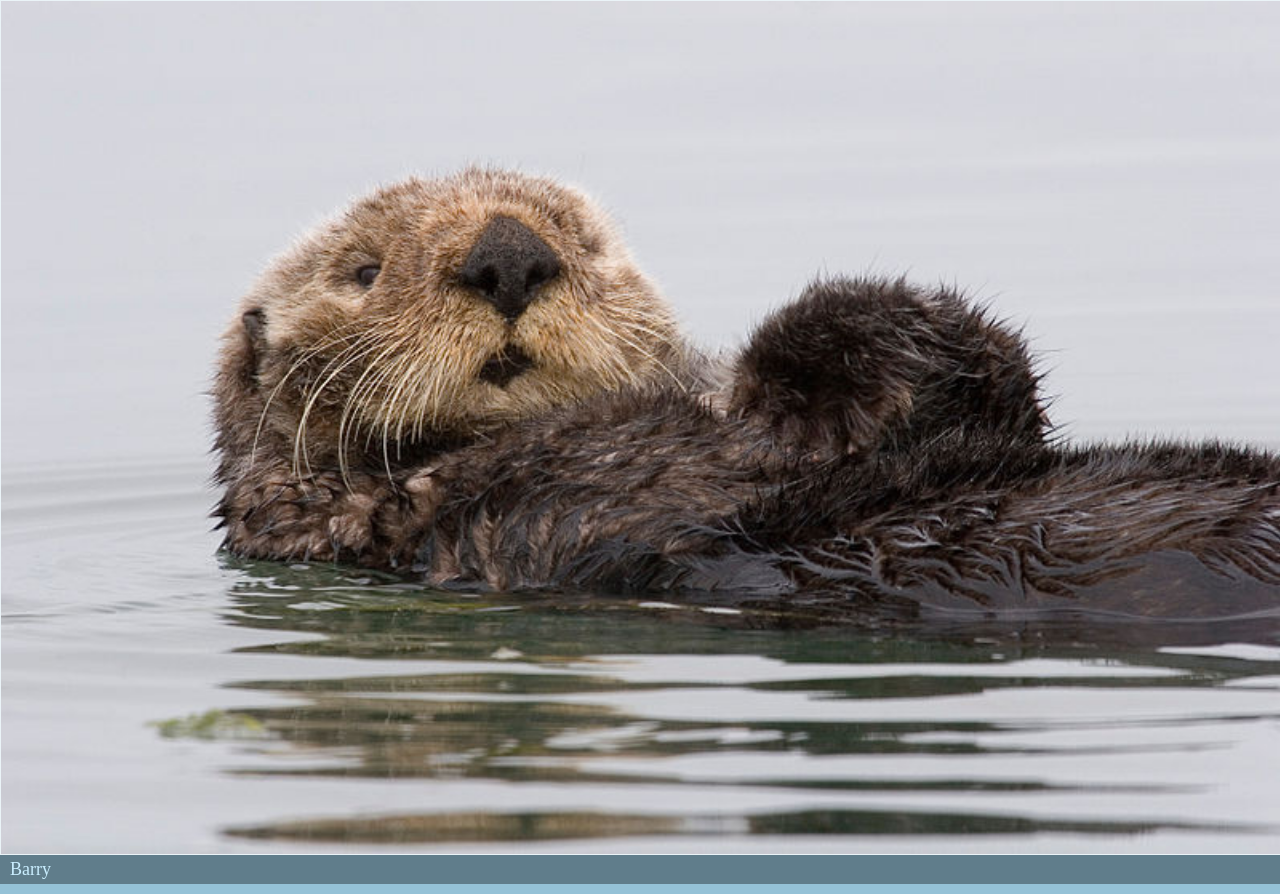
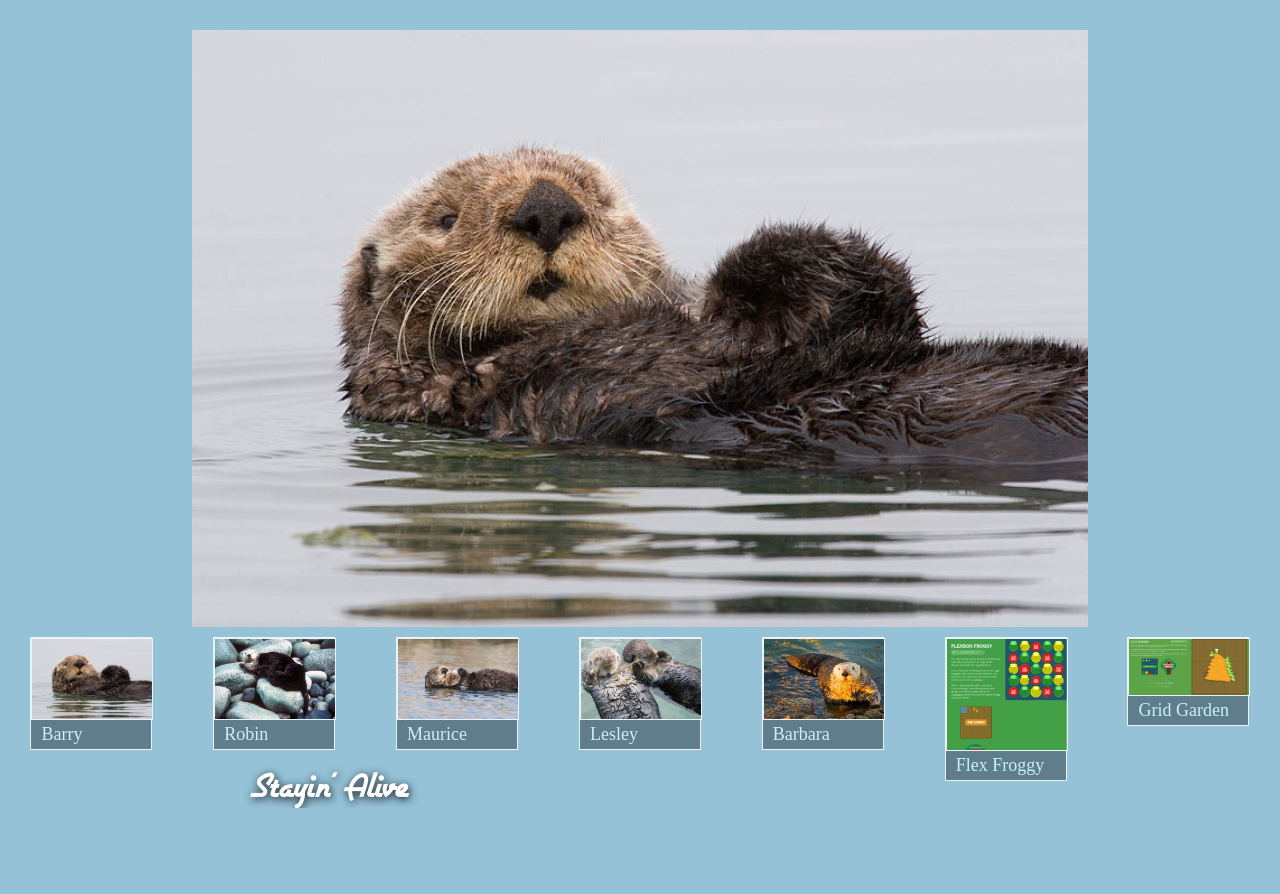
Before and after one commit to micheallam/ottergram, a plain HTML site: page index.html in a window 1280 px wide. Shown: the part 92-986 px from the top of the page. After the commit the page ends 900 px from the top, so only its background shows below. Drawn offline with nearby package versions, Linux system fonts and the light colour scheme; files whose address does not match are found by name; a web font is replaced by a local one.

Commit message:
recent changes

```diff
--- a/index.html
+++ b/index.html
@@ -11,45 +11,68 @@
 </head>
 
 <body>
-    <header>
+    <header class="main-header">
         <h1 class="logo-text">ottergram</h1>
     </header>
+    <main class="main-content">
         <ul class="thumbnail-list">
             <!--First otter-->
-        <li class="thumbnail-list">
             <a href="#">
+                <li class="thumbnail-item">
                     <img class="thumbnail-image" src="img/otter1.jpg" alt="Barry the Otter">
                     <span class="thumbnail-title">Barry</span>
+                </li>
             </a>
-        </li>
             <!--Second otter-->
+            <a href="#">
                 <li class="thumbnail-item">
-            <a href="#">
                     <img class="thumbnail-image" src="img/otter2.jpg" alt="Robin the Otter">
                     <span class="thumbnail-title">Robin</span>
+                </li>
             </a>
-        </li>
             <!--Third otter-->
+            <a href="#">
                 <li class="thumbnail-item">
-            <a href="#">
                     <img class="thumbnail-image" src="img/otter3.jpg" alt="Maurice the Otter">
                     <span class="thumbnail-title">Maurice</span>
+                </li>
             </a>
-        </li>
             <!--Fourth otter-->
+            <a href="#">
                 <li class="thumbnail-item">
-            <a href="#">
                     <img class="thumbnail-image" src="img/otter4.jpg" alt="Lesley the Otter">
                     <span class="thumbnail-title">Lesley</span>
+                </li>
             </a>
-        </li>
             <!--Fifth otter-->
-        <li class=thumbnail-item>
             <a href="#">
+            <li class="thumbnail-item">
                     <img class="thumbnail-image" src="img/otter5.jpg" alt="Barbara the Otter">
                     <span class="thumbnail-title">Barbara</span>
+                </li>
             </a>
+
+            <!--Flex Froggy-->
+            <a href="#">
+                <li class="thumbnail-item">
+                    <img class="thumbnail-image" src="img/Flex Froggy.png" alt="Flex Froggy clear">
+                    <span class="thumbnail-title">Flex Froggy</span>
                 </li>
+            </a>
+            <!--Grid Garden-->
+            <a href="#">
+                <li class="thumbnail-item">
+                    <img class="thumbnail-image" src="img/Grid Garden.png" alt="Flex Froggy clear">
+                    <span class="thumbnail-title">Grid Garden</span>
+                </li>
+            </a>
         </ul>
+
+        <!--The main image-->
+        <div class="detail-image-container">
+            <img class="detail-image" src="img/otter1.jpg" alt="">
+            <span class="detail-image-title">Stayin' Alive</span>
+        </div>
+    </main>
 </body>
 </html>
--- a/stylesheets/styles.css
+++ b/stylesheets/styles.css
@@ -9,8 +9,27 @@
     font-weight: normal;
     font-style: normal;
 }
+
+@font-face {
+    font-family: 'airstreamregular';
+    src: url('fonts/Airstream-webfont.eot');
+    src: url('fonts/Airstream-webfont.eot?#iefix') format('embedded-opentype'),
+         url('fonts/Airstream-webfont.woff') format('woff'),
+         url('fonts/Airstream-webfont.ttf') format('truetype'),
+         url('fonts/Airstream-webfont.svg#airstreamregular') format('svg');
+    font-weight: normal;
+    font-style: normal;
+}
+
 /*Body-----------------------------------------------------------------*/
+html, body {
+    height: 100%;
+}
+
 body {
+    display: flex;
+    flex-direction: column;
+
     font-size: 10px;
     background: rgb(149, 194, 215)
 }
@@ -19,6 +38,15 @@ a {
     text-decoration: none;
 }
 
+.main-header {
+    flex: 0 1 auto;
+}
+
+.main-content {
+    flex: 1 1 auto;
+    display: flex;
+    flex-direction: column;
+}
 /*Thumbnails-----------------------------------------------------------*/
 .thumbnail-title {
     display: block;
@@ -38,19 +66,28 @@ a {
     text-align: center;
     text-transform: uppercase;
     font-family: lakeshore;
-    font-size: 37px;
+    font-size: 49px;
 }
 
 .thumbnail-item {
-    display: block;
-    margin-top: 10px;
+    display: inline block;
+    min-width: 120px;
+    max-width: 120px;
     border: 1px solid rgb(100%, 100%, 100%);
     border: 1px solid rgba(100%, 100%, 100%, 0.8);
 }
 
 .thumbnail-list {
+    flex: 0 1 auto;
+    order: 2;
+    display: flex;
+    justify-content: space-around;
     list-style: none;
     padding: 0;
+
+    /* This keeps the list from wrapping around if it's too zoomed in*/
+    white-space: nowrap;
+    overflow-x: auto;
 }
 
 .thumbnail-image {
@@ -64,3 +101,30 @@ a {
     /*rgb is a fallback declaration in case the browser being used does not support rgba*/
     border: 1px solid rgba(100%, 100%, 100%, 0.8)
 }
+
+.detail-image {
+    width: 70%;
+}
+
+.detail-image-frame {
+    position: relative;
+    text-align: center;
+}
+
+.detail-image-container {
+    flex: 1 1 auto;
+    display: flex;
+    justify-content: center;
+    align-items: center;
+}
+
+.detail-image-title {
+    font-family: airstreamregular;
+    position: absolute;
+    bottom: -100px; /*-16px initially -100px for laptop*/
+    left: 250px; /*4px initially 400px for laptop*/
+
+    color: white;
+    font-size: 40px;
+    text-shadow: rgba(0, 0, 0, 0.9) 1px 2px 9px; /*15, 18, 30*/
+}
```
Also changed, not shown: img/Flex Froggy.PNG (added), img/Grid Garden.PNG (added). Lines whose indentation alone changed are shown as unchanged.
